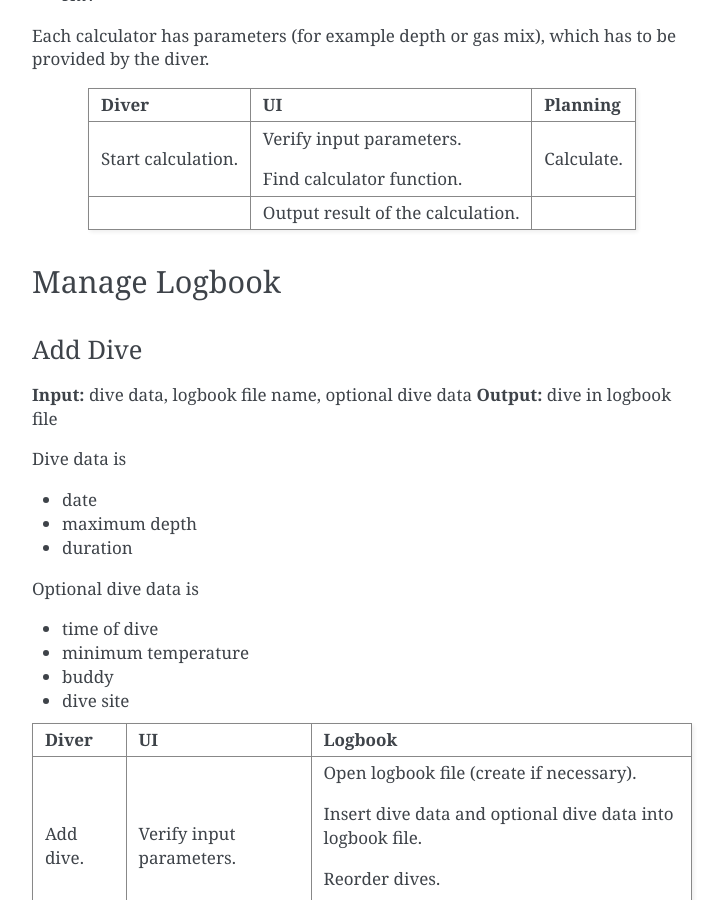
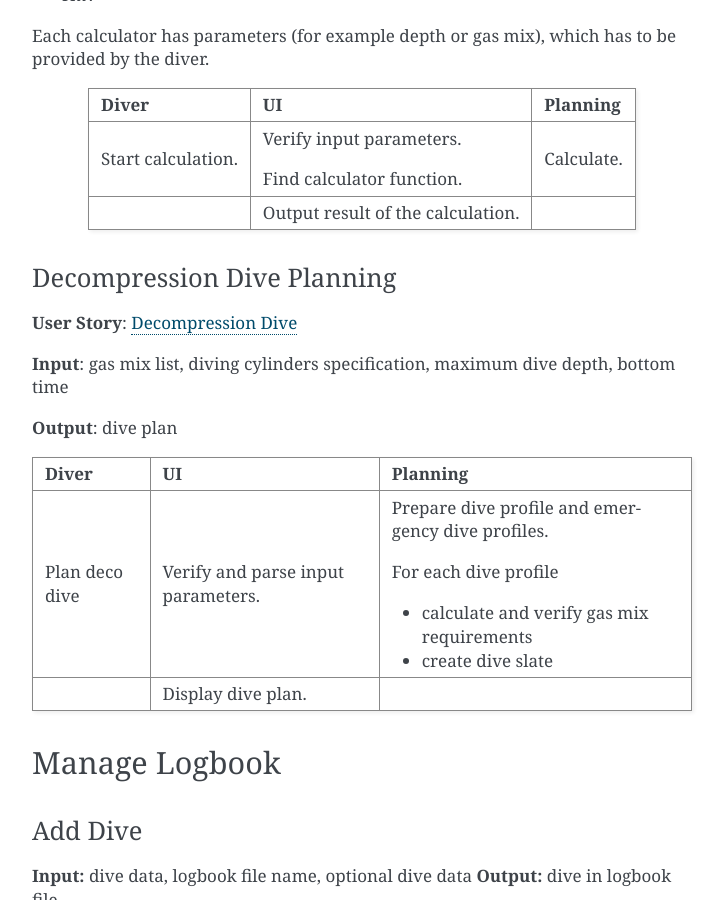
Before and after one commit to gitGNU/gnu_kenozooid, a Sphinx documentation site: the page built from doc/hacking/uc.rst, in a window 1280 px wide and 900 px high, scrolled down 3521 px. Shown: the whole window, without its empty margins (388-1112 px from the left). Built offline with Sphinx 7.4.7, drawn with Linux system fonts in a browser that asks for light colours; some of the changed text lies outside the part shown.

Commit message:
- added decompression dive use case

```diff
--- a/doc/hacking/uc.rst
+++ b/doc/hacking/uc.rst
@@ -182,6 +182,30 @@ be provided by the diver.
 |                    | the calculation. |            |
 +--------------------+------------------+------------+
 
+Decompression Dive Planning
+^^^^^^^^^^^^^^^^^^^^^^^^^^^
+
+**User Story**: :ref:`hk-us-plan-deco`
+
+**Input**: gas mix list, diving cylinders specification, maximum dive
+depth, bottom time
+
+**Output**: dive plan
+
++-----------+--------------------+---------------------------------------------+
+| Diver     | UI                 | Planning                                    |
++===========+====================+=============================================+
+| Plan deco | Verify and parse   | Prepare dive profile and emergency dive     |
+| dive      | input parameters.  | profiles.                                   |
+|           |                    |                                             |
+|           |                    | For each dive profile                       |
+|           |                    |                                             |
+|           |                    | - calculate and verify gas mix requirements |
+|           |                    | - create dive slate                         |
++-----------+--------------------+---------------------------------------------+
+|           | Display dive plan. |                                             |
++-----------+--------------------+---------------------------------------------+
+
 Manage Logbook
 --------------
 
```
